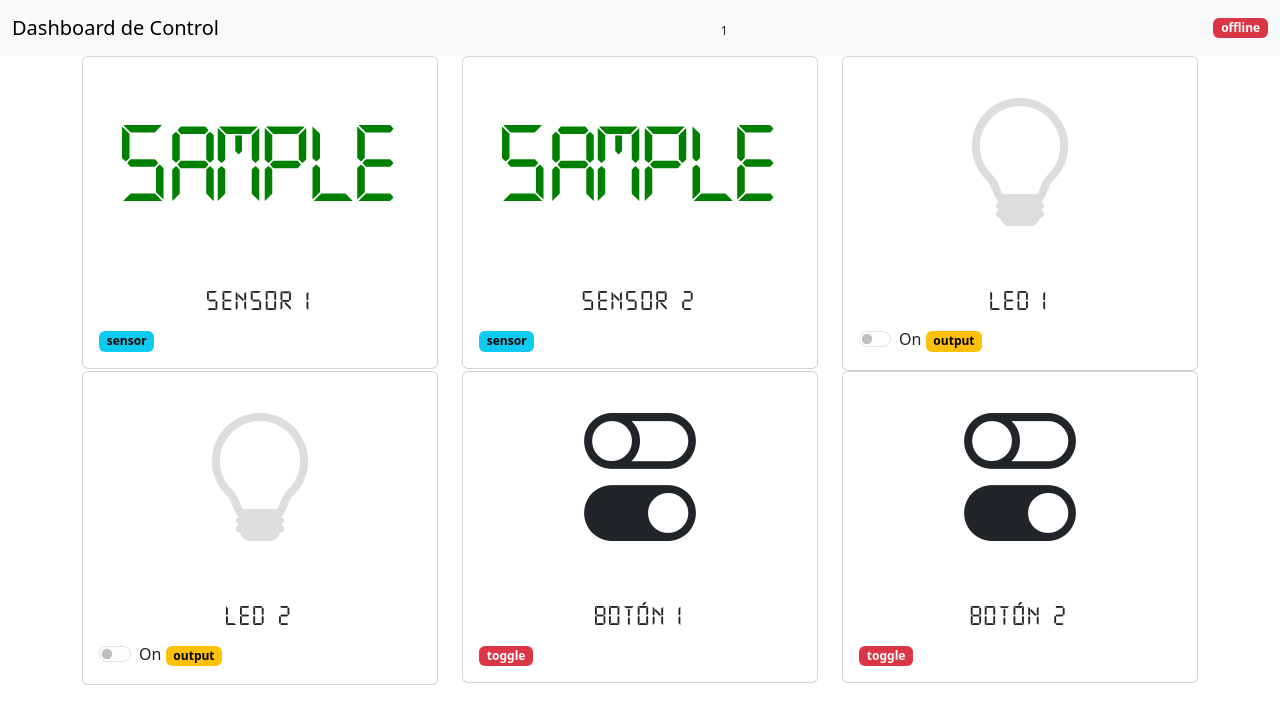
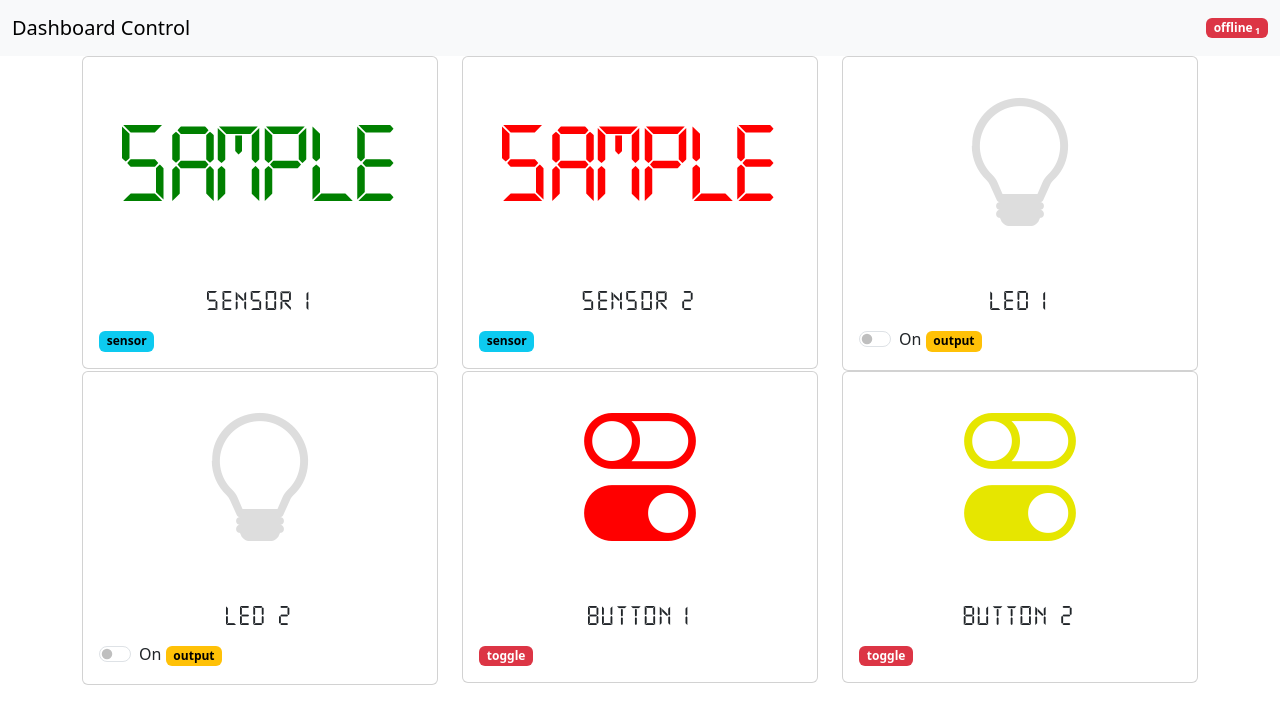
Before and after one commit to jalmx/curso_cnad, a Flask app: template src/templates/index.jinja in a window 1280 px wide. Shown: the top 724 px of the page. Run offline with Flask 3, Linux system fonts and the light colour scheme; the template is opened without the code that fills it: most values are stand-ins (such as "Sample title", 1, 10 or a date in 2020); parts of the project's set-up code (start-up, migrations or seed data) failed here and were passed over.

Commit message:
add: details

```diff
--- a/requirements.txt
+++ b/requirements.txt
@@ -1,6 +1,5 @@
 Flask==3.0.3
 peewee==3.17.6
-python-decouple==3.8
 python-dotenv==1.0.1
 pyFirmata2==2.5.0
 setuptools==70.3.0
--- a/src/static/style.css
+++ b/src/static/style.css
@@ -31,7 +31,7 @@
 }
 
 .yellow{
-    color:yellow
+    color: #e6e600
 }
 
 .green{
--- a/src/templates/index.jinja
+++ b/src/templates/index.jinja
@@ -4,7 +4,7 @@
 <head>
   <meta charset="UTF-8">
   <meta name="viewport" content="width=device-width, initial-scale=1.0">
-  <meta http-equiv="refresh" content="5;URL=/">
+  <meta http-equiv="refresh" content="1;URL=/">
 
   <link rel="apple-touch-icon" sizes="57x57" href="{{url_for('static', filename='/icon/apple-icon-57x57.png') }}">
   <link rel="apple-touch-icon" sizes="60x60" href="{{url_for('static', filename='/icon/apple-icon-60x60.png') }}">
@@ -35,9 +35,8 @@
 <body>
   <nav class="navbar bg-body-tertiary">
     <div class="container-fluid">
-      <a class="navbar-brand" href="#">Dashboard de Control</a>
-      <sub>{{ data.data.id }}</sub>
-      <span class="badge {{ 'text-bg-success' if  data.status  else  'text-bg-danger'}}">{{ 'connected' if  data.status  else  'offline'}}</span>
+      <a class="navbar-brand" href="/">Dashboard Control </a>
+      <span class="badge {{ 'text-bg-success' if  data.status  else  'text-bg-danger'}}">{{ 'connected' if  data.status  else  'offline'}}<sub>  {{ data.data.id }}</sub></span>
     </div>
   </nav>
   <main class="container">
@@ -62,7 +61,7 @@
       <div class="col">
         <div class="card">
           <div class="card-img-top text-center py-2">
-            <span data-element="sensor_2" class="icon-size digit green">{{data.data.sensor_2}} </span>
+            <span data-element="sensor_2" class="icon-size digit red">{{data.data.sensor_2}} </span>
           </div>
           <div class="card-body">
             <h5 class="card-title text-center digit size2">Sensor 2</h5>
@@ -77,7 +76,7 @@
         <div class="card" id="led_1">
           <div class="card-img-top text-center py-2">
             <i data-element="led_1"
-              class="bi {{'bi-lightbulb-fill' if data.data.led_1 else 'bi-lightbulb' }}  {{'on' if data.data.led_1 else 'off' }} icon-size "></i>
+              class="bi {{'bi-lightbulb-fill red' if data.data.led_1 else 'bi-lightbulb' }}  {{'on' if data.data.led_1 else 'off' }} icon-size "></i>
           </div>
           <div class="card-body">
             <h5 class="card-title text-center digit size2">Led 1</h5>
@@ -95,7 +94,7 @@
         <div class="card" id="led_2">
           <div class="card-img-top text-center py-2">
             <i data-element="led_2"
-              class="bi {{'bi-lightbulb-fill' if data.data.led_2 else 'bi-lightbulb' }}  {{'on' if data.data.led_2 else 'off' }} icon-size "></i>
+              class="bi {{'bi-lightbulb-fill yellow' if data.data.led_2 else 'bi-lightbulb' }}  {{'on' if data.data.led_2 else 'off' }} icon-size "></i>
           </div>
           <div class="card-body">
             <h5 class="card-title text-center digit size2">Led 2</h5>
@@ -112,10 +111,10 @@
       <div class="col">
         <div class="card" id="btn_1">
           <div class="card-img-top text-center py-2">
-            <i data-element="btn_1" class="bi bi-toggles icon-size "></i>
+            <i data-element="btn_1" class="bi bi-toggles red icon-size "></i>
           </div>
           <div class="card-body">
-            <h5 class="card-title text-center digit size2">Botón 1</h5>
+            <h5 class="card-title text-center digit size2">Button 1</h5>
             <div class="">
               <span class="badge text-bg-danger">toggle</span>
             </div>
@@ -126,10 +125,10 @@
       <div class="col">
         <div class="card" id="btn_2">
           <div class="card-img-top text-center py-2">
-            <i data-element="btn_2" class="bi bi-toggles icon-size "></i>
+            <i data-element="btn_2" class="bi bi-toggles icon-size yellow "></i>
           </div>
           <div class="card-body">
-            <h5 class="card-title text-center digit size2">Botón 2</h5>
+            <h5 class="card-title text-center digit size2">Button 2</h5>
             <div class="">
               <span class="badge text-bg-danger">toggle</span>
             </div>
```
Also changed, not shown: Readme.md, assets/dashboard_2.png (added), assets/dashboard_3.png (added), assets/dashboard_4.png (added), result_data.db (added), 3 other files.
